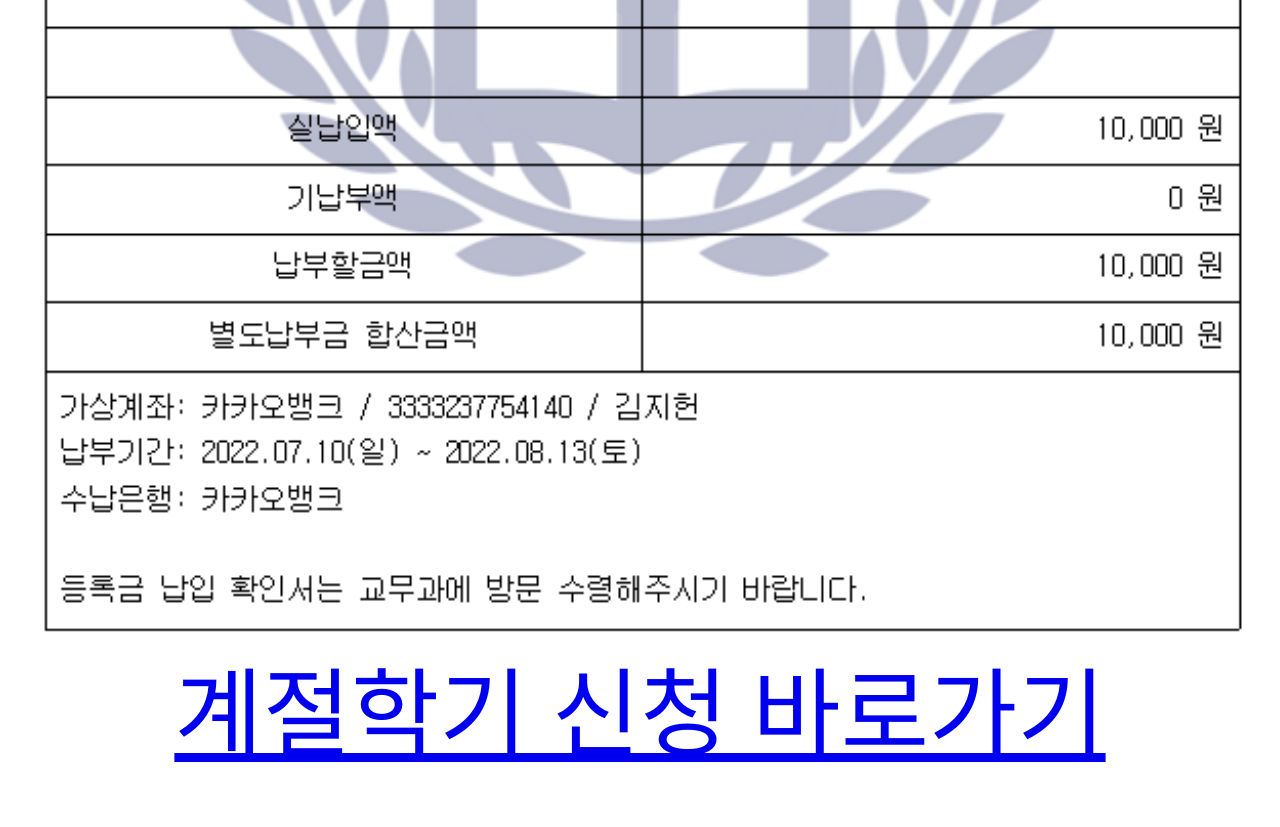
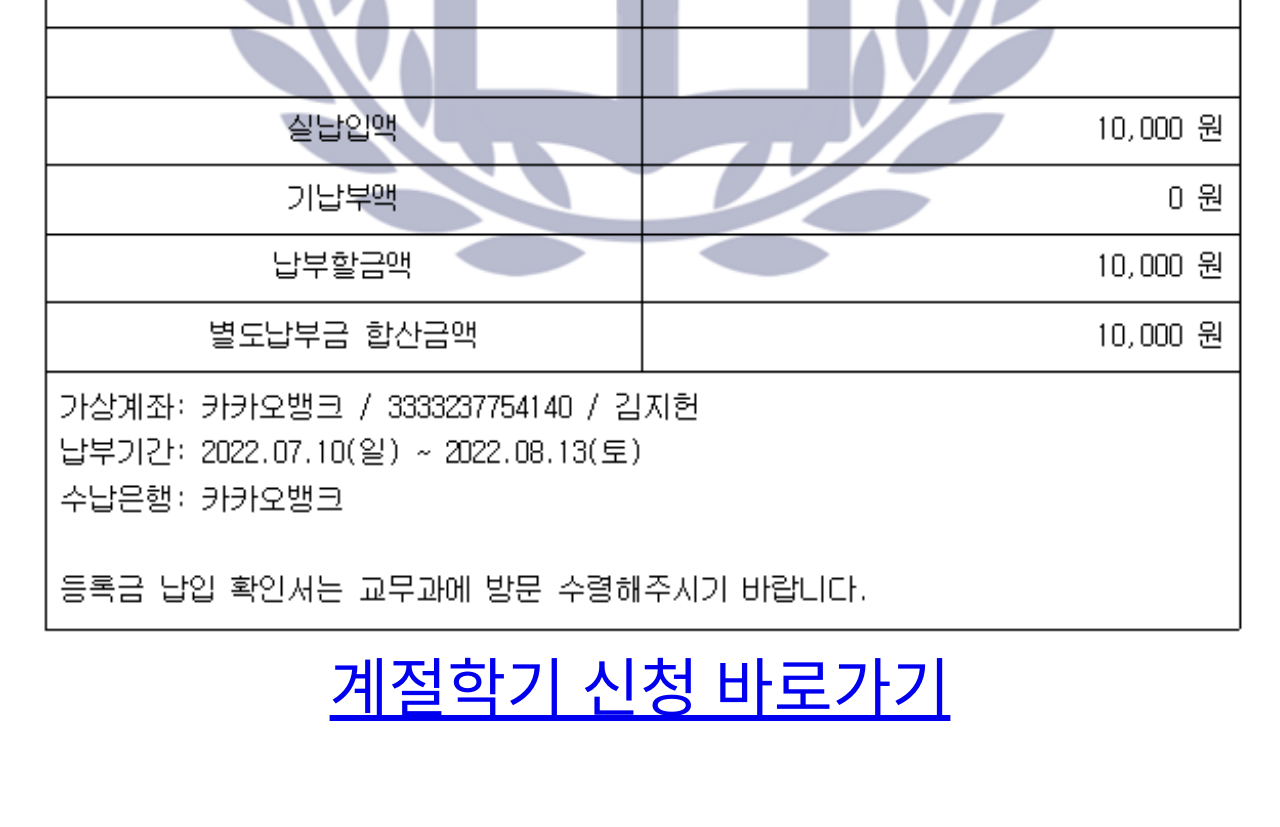
Before and after one commit to yeieun1213/daeyangsam, a plain HTML site: page index.html in a window 1280 px wide. Shown: the part 1108-1935 px from the top of the page. After the commit the page ends 1893 px from the top, so only its background shows below. Drawn offline with Linux system fonts and the light colour scheme.

Commit message:
Update index.html

```diff
--- a/index.html
+++ b/index.html
@@ -14,7 +14,8 @@
                   <div style="width: 100%; vertical-align: middle; padding: 0; margin: 0; text-align: center;">
                     <img style="width: 100%; height: 100%; object-fit: contain;" src="image/고지서.png" alt="" align="middle">
                   </div>
-                    <A href="https://forms.gle/TG4Y5WFNsvH52yZh6" style="padding-bottom:3rem; margin:0; font-size: 6rem; text-align: center;"> 계절학기 신청 바로가기 </A>
+<div> </div>
+                    <A href="https://forms.gle/TG4Y5WFNsvH52yZh6" style="padding-bottom:3rem; margin:0; font-size: 4rem; text-align: center;"> 계절학기 신청 바로가기 </A>
                 </div>
               </div>
             </div>
```
